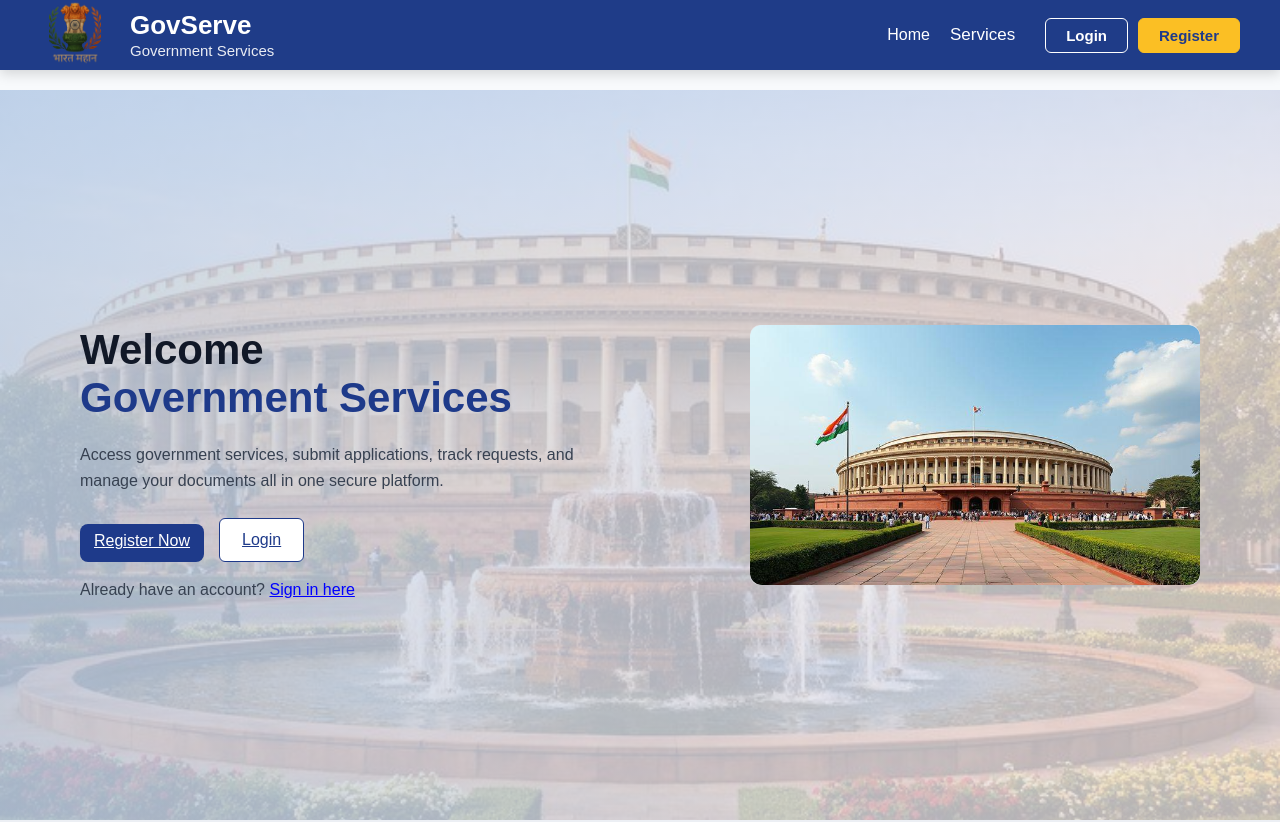
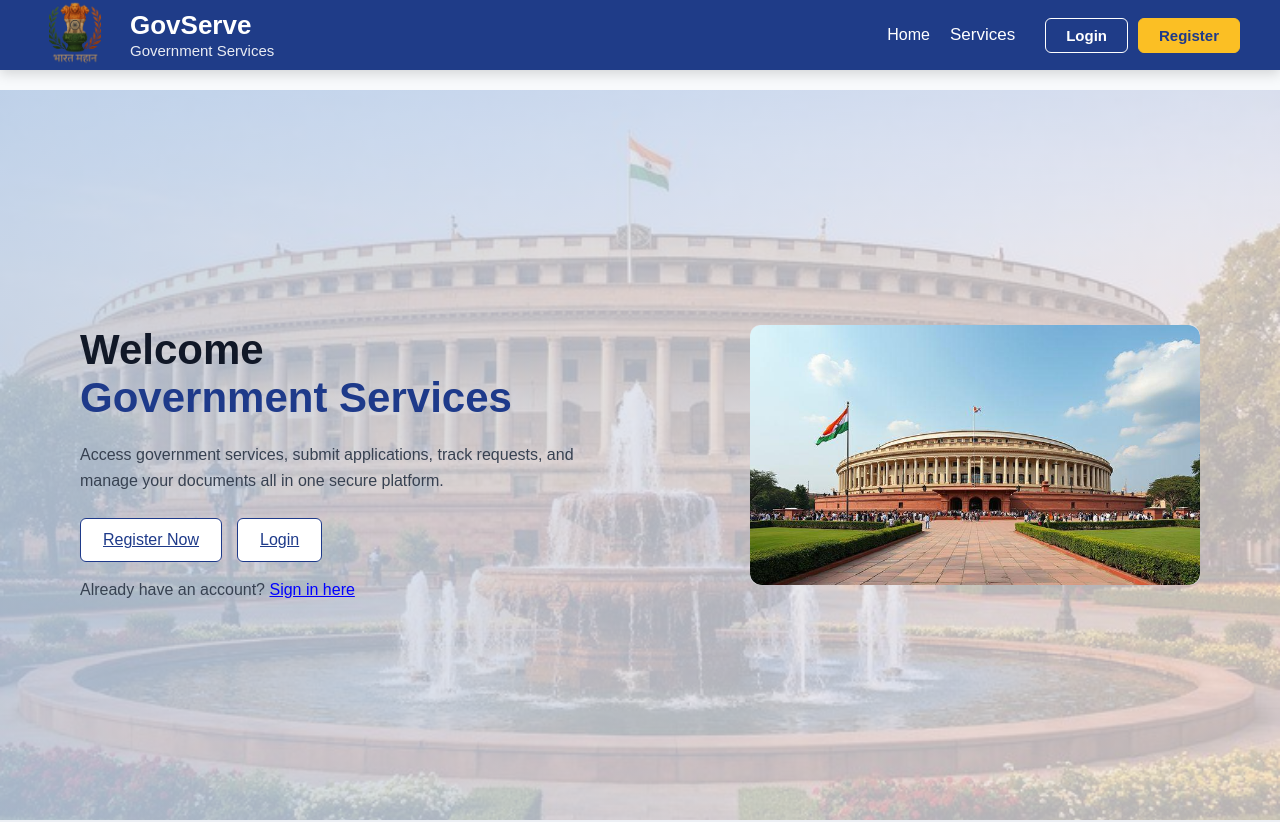
Before and after one commit to PritiAvhad-108/GovServe-Frontend, a React (Vite) app: page / in a window 1280 px wide. Shown: the top 822 px of the page. Built offline with nearby package versions, Linux system fonts and the light colour scheme.

Commit message:
Pushing to Citizen Branch

```diff
--- a/src/pages/CitizenPages/NotificationPage.jsx
+++ b/src/pages/CitizenPages/NotificationPage.jsx
@@ -13,21 +13,15 @@ const NotificationPage = () => {
   const API_BASE = "https://localhost:7027/api/Notification";
 
   const loadData = async () => {
-    if (!userId || userId === "undefined" || !token) {
-      console.warn("NotificationPage: Missing userId or Token");
-      return;
-    }
+    if (!userId || userId === "undefined" || !token) return;
 
     try {
-      const config = {
-        headers: { Authorization: `Bearer ${token}` }
-      };
-
-      const res = await axios.get(`${API_BASE}/${userId}`, config);
+      const config = { headers: { Authorization: `Bearer ${token}` } };
+      const res = await axios.get(`${API_BASE}/all/${userId}`, config);
       const data = Array.isArray(res.data) ? res.data : [];
 
       const unreadRes = await axios.get(`${API_BASE}/unread/${userId}`, config);
-      const unreadCount = typeof unreadRes.data === "number" ? unreadRes.data : 0;
+      const unreadCount = Array.isArray(unreadRes.data) ? unreadRes.data.length : unreadRes.data;
 
       setNotifications(data);
       setSummary({
@@ -47,30 +41,11 @@ const NotificationPage = () => {
   const handleMarkRead = async (id) => {
     if (!token) return;
     try {
-      const config = {
-        headers: { Authorization: `Bearer ${token}` }
-      };
+      const config = { headers: { Authorization: `Bearer ${token}` } };
       await axios.put(`${API_BASE}/mark-read/${id}`, {}, config);
       loadData();
     } catch (err) {
       console.error("Error marking as read:", err);
-    }
-  };
-
-  const handleMarkAllRead = async () => {
-    if (!token) return;
-    try {
-      const config = {
-        headers: { Authorization: `Bearer ${token}` }
-      };
-      const unreadIds = notifications.filter((n) => !n.isRead).map((n) => n.id);
-      if (unreadIds.length === 0) return;
-
-
-      await Promise.all(unreadIds.map((id) => axios.put(`${API_BASE}/mark-read/${id}`, {}, config)));
-      loadData();
-    } catch (err) {
-      console.error("Error marking all as read:", err);
     }
   };
 
@@ -82,8 +57,11 @@ const NotificationPage = () => {
 
   return (
     <div className="content-wrapper">
-      <h2 className="page-title">Notifications</h2>
-      <p className="subtitle">Stay updated with your application status</p>
+      {/* Header Section for Centering Title */}
+      <div className="notification-header-section">
+        <h2 className="page-title">Notifications</h2>
+        <p className="subtitle">Stay updated with your application status</p>
+      </div>
 
       <div className="notification-actions">
         <div className="tabs">
@@ -91,7 +69,6 @@ const NotificationPage = () => {
           <button className={activeTab === "unread" ? "active" : ""} onClick={() => setActiveTab("unread")}>Unread ({summary.unread})</button>
           <button className={activeTab === "read" ? "active" : ""} onClick={() => setActiveTab("read")}>Read ({summary.read})</button>
         </div>
-        <button className="mark-all-btn" onClick={handleMarkAllRead}>Mark All as Read</button>
       </div>
 
       <div className="notification-list">
@@ -102,13 +79,15 @@ const NotificationPage = () => {
             <div
               key={n.id}
               className={`notification-item-card ${n.isRead ? "read" : "unread"}`}
-              onClick={() => handleMarkRead(n.id)}
+              onClick={() => !n.isRead && handleMarkRead(n.id)}
             >
               <div className="notif-header">
                 <span className="notif-title">
-                  {n.title} {!n.isRead && <span className="new-dot"></span>}
+                  {n.title || n.category} {!n.isRead && <span className="new-dot"></span>}
                 </span>
-                <span className="notif-date">{new Date(n.submittedDate).toLocaleDateString()}</span>
+                <span className="notif-date">
+                    {n.createdDate ? new Date(n.createdDate).toLocaleDateString() : "Date N/A"}
+                </span>
               </div>
               <p className="notif-message">{n.message || "No details available"}</p>
             </div>
--- a/src/pages/Home.jsx
+++ b/src/pages/Home.jsx
@@ -8,7 +8,7 @@ import "../styles/LandingStyle/global.css";
 
 const Home = () => {
   return (
-    <>
+    <div className="landing-page-wrapper">
       <section className="hero">
         <div className="hero-left">
           <h1>
@@ -22,8 +22,7 @@ const Home = () => {
           </p>
 
           <div className="hero-buttons hover-effect">
-
-            <Link to="/register" className="primary-btn">
+            <Link to="/register" className="primary-btnn">
               Register Now
             </Link>
 
@@ -61,7 +60,7 @@ const Home = () => {
       </div>
 
       <StatsAndCTA />
-    </>
+    </div>
   );
 };
 
--- a/src/styles/CitizenStyles/common/global.css
+++ b/src/styles/CitizenStyles/common/global.css
@@ -205,7 +205,7 @@ body {
 .cz-citizen-footer {
   width: 100%;
   height: 50px;
-  background-color: #1c1919f1;
+  background-color: #373434f1;
   border-top: 1px solid #88cbe3;
   display: flex;
   justify-content: center;
@@ -221,7 +221,7 @@ body {
 
 .cz-footer-text {
   font-size: 13px;
-  color: #64748b;
+  color: #eceef1;
 }
 
 .cz-footer-text strong {
--- a/src/styles/CitizenStyles/pages/NotificationPage.css
+++ b/src/styles/CitizenStyles/pages/NotificationPage.css
@@ -24,16 +24,22 @@
     padding: 0 30px;
 }
 
+.notification-header-section {
+    text-align: center;
+    margin-bottom: 30px;
+     align-items: center;
+}
+
 .page-title {
-    font-size: 24px;
-    font-weight: 700;
-    color: #1e293b;
-    margin-bottom: 5px;
+    font-size: 2rem;
+    color: #003366;
+    margin-bottom: 10px;
+    text-align: center;
 }
 
 .subtitle {
-    color: #64748b;
-    margin-bottom: 25px;
+    color: #666;
+    font-size: 1.1rem;
 }
 
 
--- a/src/styles/LandingStyle/global.css
+++ b/src/styles/LandingStyle/global.css
@@ -1,12 +1,24 @@
-/* Reset */
+/* =========================
+   GLOBAL RESET & WRAPPING
+========================= */
 body {
   margin: 0;
   font-family: Arial, Helvetica, sans-serif;
   background: #f8fafc;
+  /* Fixed: Scroll bar sathi he don badal garjeche aahet */
+  overflow-x: hidden;
+  overflow-y: auto !important;
+  height: auto !important;
 }
 
+/* Landing Page Wrapper to isolate styles */
+.landing-page-wrapper {
+  width: 100%;
+  display: block;
+  overflow: visible;
+  height: auto;
+}
 /* Navbar */
-
 .navbar {
     position: fixed;
     top: 0;
@@ -21,6 +33,7 @@ body {
     align-items: center;
     z-index: 1000;
     box-shadow: 0 4px 12px rgba(0, 0, 0, 0.15);
+    /* Fixed: Padding mule layout baher jau naye mhanun */
     box-sizing: border-box;
 }
 
@@ -178,8 +191,8 @@ body {
   border-radius: 12px;
 }
 
-.primary-btn {
-  background: white;
+.primary-btnn {
+ background: white;
   color: #1e3a8a;
   border: 1.5px solid #1e3a8a;
   padding: 12px 22px;
@@ -188,25 +201,25 @@ body {
   position: relative;
   overflow: hidden;
   z-index: 1;
-  transition: color 0.3s ease, transform 0.3s ease;
+  transition: color 0.1s ease, transform 0.3s ease;
 }
-.primary-btn::before {
+.primary-btnn::before {
   content: "";
   position: absolute;
   inset: 0;
   background: #1e3a8a;
   transform: scaleX(0);
   transform-origin: left;
-  transition: transform 0.3s ease;
+  transition: transform 0.1s ease;
   z-index: -1;
 }
 
-.primary-btn:hover::before {
+.primary-btnn:hover::before {
   transform: scaleX(1);
 }
 
-.primary-btn:hover {
-  color: white;
+.primary-btnn:hover {
+color: white;
   transform: translateY(-2px);
 }
 
@@ -481,8 +494,6 @@ body {
   gap: 16px;
 }
 
-/* FOOTER */
-
 /* ===== FOOTER ===== */
 
 .footer {
```
